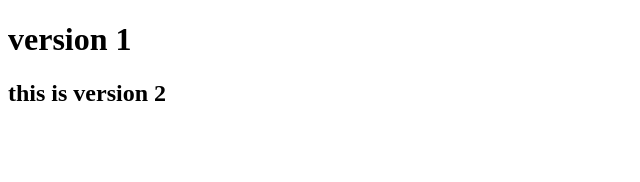
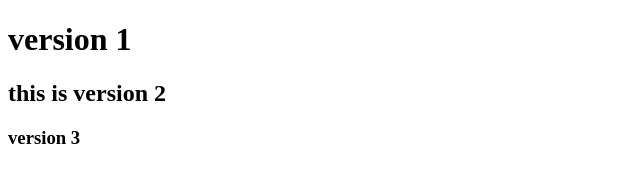
Before and after one commit to SiddharthaDua/myrepo, a plain HTML site: page index.html in a window 1280 px wide. Shown: the full height of the page, 0-640 px from the left. Drawn offline with Linux system fonts and the light colour scheme.

Commit message:
this is version 3

```diff
--- a/index.html
+++ b/index.html
@@ -8,5 +8,6 @@
 <body>
     <h1>version 1</h1>
     <h2>this is version 2</h2>
+    <h3>version 3</h3>
 </body>
 </html>
```
